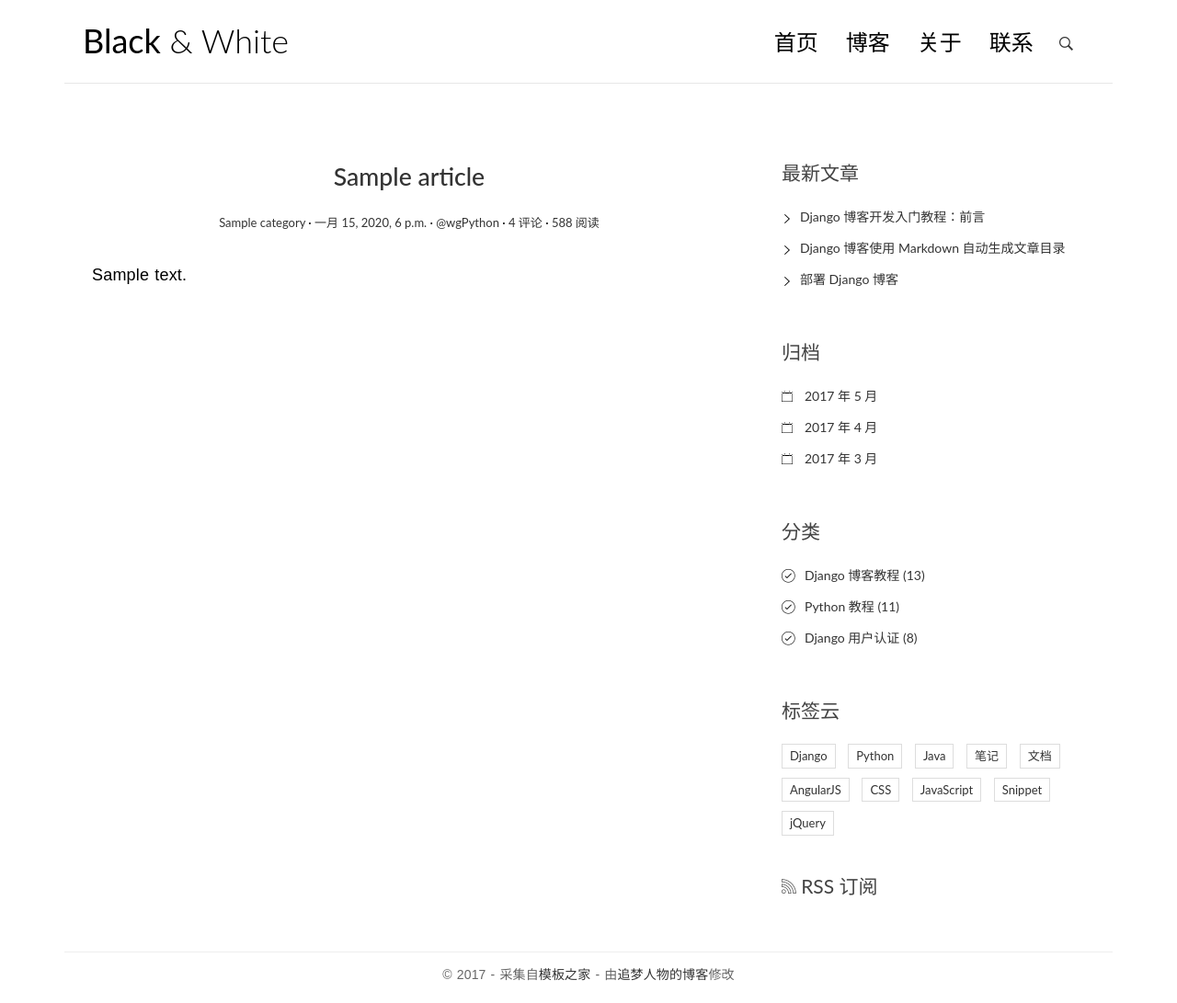
After one commit to wxy2077/myblog, a Django app: a page that uses blogProject/templates/base.html in a window 1280 px wide. The commit adds this page. Shown: the whole page at 92% size. Run offline with Django 3.2, Linux system fonts and the light colour scheme; tables that the repository leaves empty hold one stand-in row (values such as "Sample post"); some libraries are stand-ins or nearby versions.

Commit message:
完善富文本编辑器和详细文章页面还有分页

```diff
--- a/blogProject/home/admin.py
+++ b/blogProject/home/admin.py
@@ -7,7 +7,7 @@ from home.models import Article, Category, Tag
 class ArticleAdmin(admin.ModelAdmin):
     # 页面中显示的选项
     list_display = ['id', 'title', 'excerpt', 'content', 'create_time',
-                    'modified_time', ]
+                    'modified_time',]
     # 每页显示的条数
     list_per_page = 10
 
--- a/blogProject/home/models.py
+++ b/blogProject/home/models.py
@@ -1,8 +1,10 @@
 # -*-coding:utf8-*-
 from django.db import models
 
+# Create your models here.
+from tinymce.models import HTMLField
 
-# Create your models here.
+
 class Category(models.Model):
     """
     分类名
@@ -42,7 +44,10 @@ class Article(models.Model):
     title = models.CharField(max_length=100, verbose_name='标题')
     # 文章简介   blank=True 表示可以不写 没有的话　　此字段必须要有值
     excerpt = models.CharField(max_length=200, blank=True, verbose_name='简介')
-    content = models.TextField(verbose_name='内容')
+
+    # content = models.TextField(verbose_name='内容')
+    # 富文本
+    content = HTMLField(verbose_name='内容')
 
     create_time = models.DateTimeField(verbose_name='建立时间')
     modified_time = models.DateTimeField(verbose_name='修改时间')  # 修改时间
@@ -50,6 +55,10 @@ class Article(models.Model):
     category = models.ForeignKey(Category, verbose_name='分类')
     # 多对多　文章和标签
     tags = models.ManyToManyField(Tag, blank=True, verbose_name='标签')
+
+    # on_click = models.IntegerField(default=0, verbose_name='点击量')
+    #
+    # is_delete = models.BooleanField(default=False, verbose_name='是否删除')
 
     def __str__(self):
         return self.title
--- a/blogProject/home/urls.py
+++ b/blogProject/home/urls.py
@@ -21,6 +21,8 @@ urlpatterns = [
 
     url(r'^about/$', views.about),
 
-    url(r'^full/$', views.full),
+    url(r'^full_(\d+)/$', views.full),
     url(r'^contact/$', views.contact),
+
+    url(r'^details_(\d+)/$', views.details),
 ]
--- a/blogProject/home/views.py
+++ b/blogProject/home/views.py
@@ -1,11 +1,17 @@
+from django.core.paginator import Paginator
 from django.http import HttpResponse
 from django.shortcuts import render
 
+# Create your views here.
+from home.models import Article
 
-# Create your views here.
+
 def index(request):
     # return HttpResponse('hello world')
-    context = {'title': '首页'}
+
+    # 通过id倒叙查询文章
+    article_list = Article.objects.filter()[0:4]  # .order_by('-id')
+    context = {'title': '首页', 'article_list': article_list}
     return render(request, 'home/index.html', context)
 
 
@@ -14,8 +20,20 @@ def about(request):
     return render(request, 'home/about.html', context)
 
 
-def full(request):
-    context = {'title': '博客'}
+def full(request, current_page):
+    """
+
+    :param request:
+    :param current_page: 当前页
+    :return:
+    """
+    article_list = Article.objects.filter()
+    # 分页对象
+    paginator = Paginator(article_list, 4)
+    # 表示当前是第几页
+    page = paginator.page(current_page)
+
+    context = {'title': '博客', 'page': page}
     return render(request, 'home/full-width.html', context)
 
 
@@ -23,3 +41,13 @@ def contact(request):
     """联系方式"""
     context = {'title': '联系'}
     return render(request, 'home/contact.html', context)
+
+
+def details(request, article_id):
+    """文章详细列表"""
+    article_list = Article.objects.filter(id=article_id)
+    if len(article_list):
+        context = {'title': '文章详情', 'article': article_list[0]}
+        return render(request, 'home/details.html', context)
+    else:
+        return HttpResponse('没有此文章，操作有误!自己返回!就是这么傲娇.')
--- a/blogProject/templates/base.html
+++ b/blogProject/templates/base.html
@@ -44,7 +44,7 @@
                     <div class="collapse navbar-collapse" id="bs-example-navbar-collapse-1">
                         <ul class="nav navbar-nav navbar-right">
                             <li class="cl-effect-11"><a href="/" data-hover="首页">首页</a></li>
-                            <li class="cl-effect-11"><a href="/full/" data-hover="博客">博客</a></li>
+                            <li class="cl-effect-11"><a href="/full_1/" data-hover="博客">博客</a></li>
                             <li class="cl-effect-11"><a href="/about/" data-hover="关于">关于</a></li>
                             <li class="cl-effect-11"><a href="../contact.html" data-hover="联系">联系</a></li>
                         </ul>
--- /dev/null
+++ b/blogProject/templates/home/details.html
@@ -0,0 +1,125 @@
+{% extends 'base.html' %}
+
+{% block head %}
+
+{% endblock %}
+
+
+{% block content %}
+
+
+    <div class="content-body">
+        <div class="container">
+            <div class="row">
+                <main class="col-md-8">
+
+
+                        <article class="post post-1">
+                            <header class="entry-header">
+                                <h1 class="entry-title">
+                                    <a href="../single.html">{{ article.title }}</a>
+                                </h1>
+                                <div class="entry-meta">
+                                    <span class="post-category"><a href="#">{{ article.category }}</a></span>
+                                    <span class="post-date"><a href="#">
+                                        <time class="entry-date" datetime="2012-11-09T23:15:57+00:00">
+                                            {{ article.create_time }}</time></a></span>
+                                    <span class="post-author"><a href="#">@wgPython</a></span>
+                                    <span class="comments-link"><a href="#">4 评论</a></span>
+                                    <span class="views-count"><a href="#">588 阅读</a></span>
+                                </div>
+                            </header>
+                            <div class="entry-content clearfix">
+                                <p>{{ article.content | safe }}</p>
+                            </div>
+                        </article>
+
+                </main>
+                <aside class="col-md-4">
+                    <div class="widget widget-recent-posts">
+                        <h3 class="widget-title">最新文章</h3>
+                        <ul>
+                            <li>
+                                <a href="#">Django 博客开发入门教程：前言</a>
+                            </li>
+                            <li>
+                                <a href="#">Django 博客使用 Markdown 自动生成文章目录</a>
+                            </li>
+                            <li>
+                                <a href="#">部署 Django 博客</a>
+                            </li>
+                        </ul>
+                    </div>
+                    <div class="widget widget-archives">
+                        <h3 class="widget-title">归档</h3>
+                        <ul>
+                            <li>
+                                <a href="#">2017 年 5 月</a>
+                            </li>
+                            <li>
+                                <a href="#">2017 年 4 月</a>
+                            </li>
+                            <li>
+                                <a href="#">2017 年 3 月</a>
+                            </li>
+                        </ul>
+                    </div>
+
+                    <div class="widget widget-category">
+                        <h3 class="widget-title">分类</h3>
+                        <ul>
+                            <li>
+                                <a href="#">Django 博客教程 <span class="post-count">(13)</span></a>
+                            </li>
+                            <li>
+                                <a href="#">Python 教程 <span class="post-count">(11)</span></a>
+                            </li>
+                            <li>
+                                <a href="#">Django 用户认证 <span class="post-count">(8)</span></a>
+                            </li>
+                        </ul>
+                    </div>
+
+                    <div class="widget widget-tag-cloud">
+                        <h3 class="widget-title">标签云</h3>
+                        <ul>
+                            <li>
+                                <a href="#">Django</a>
+                            </li>
+                            <li>
+                                <a href="#">Python</a>
+                            </li>
+                            <li>
+                                <a href="#">Java</a>
+                            </li>
+                            <li>
+                                <a href="#">笔记</a>
+                            </li>
+                            <li>
+                                <a href="#">文档</a>
+                            </li>
+                            <li>
+                                <a href="#">AngularJS</a>
+                            </li>
+                            <li>
+                                <a href="#">CSS</a>
+                            </li>
+                            <li>
+                                <a href="#">JavaScript</a>
+                            </li>
+                            <li>
+                                <a href="#">Snippet</a>
+                            </li>
+                            <li>
+                                <a href="#">jQuery</a>
+                            </li>
+                        </ul>
+                    </div>
+                    <div class="rss">
+                        <a href=""><span class="ion-social-rss-outline"></span> RSS 订阅</a>
+                    </div>
+                </aside>
+            </div>
+        </div>
+    </div>
+{% endblock %}
```
Also changed, not shown: blogProject/blogProject/settings.py (+13 -6 lines), blogProject/templates/home/about.html (+1 -8 lines), blogProject/templates/home/full-width.html (+38 -78 lines), blogProject/templates/home/index.html (+12 -26 lines).
